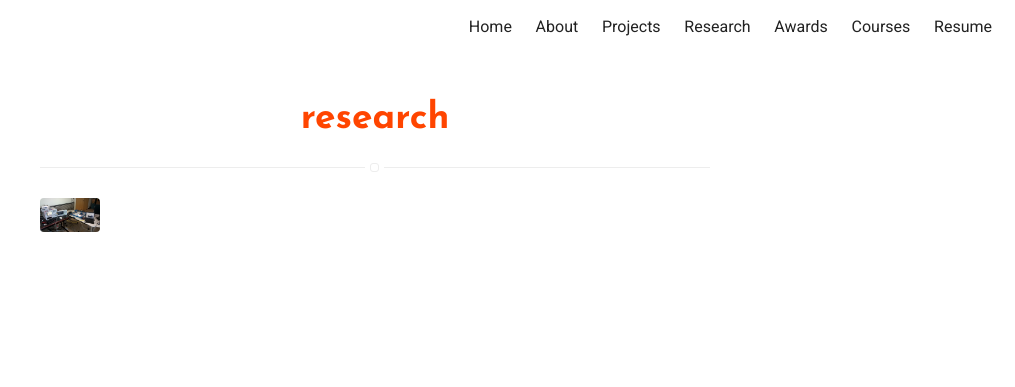
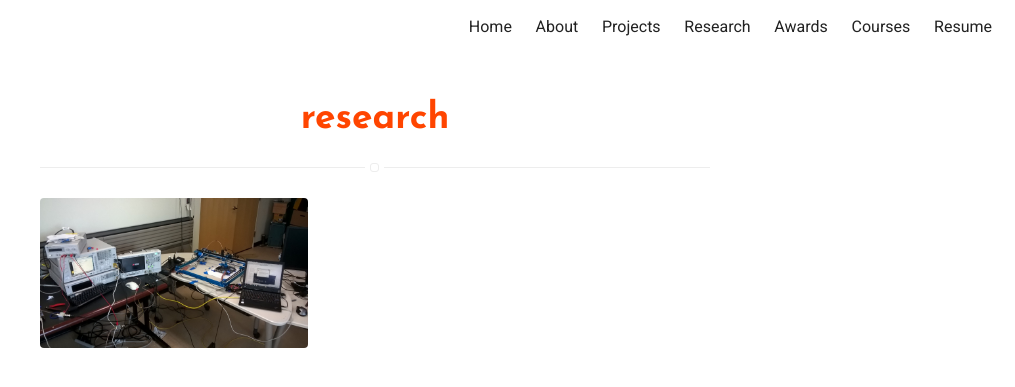
Before and after one commit to azraismail/azraismail.github.io, a Jekyll site: the page built from research.html, in a window 1280 px wide. Shown: the top 387 px of the page, without its empty margins (265-1280 px from the left). Built offline with Jekyll 4.4.1, drawn with Linux system fonts in a browser that asks for light colours.

Commit message:
Update home-blog-projects.sass

```diff
--- a/_sass/pages/home-blog-projects.sass
+++ b/_sass/pages/home-blog-projects.sass
@@ -35,13 +35,12 @@
 .projects > .list
     > .item
         display: inline
-        width: 30%
+        width: 40%
         margin: 0
-        float: left
 
     > .item > .image
         position: relative
-        width: 30%
+        width: 40%
 
     > .item > .image > .url
         position: absolute
```
